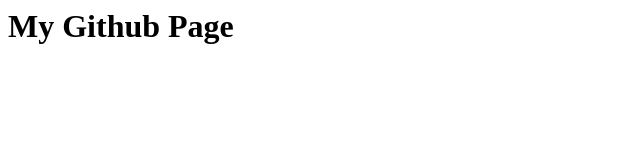
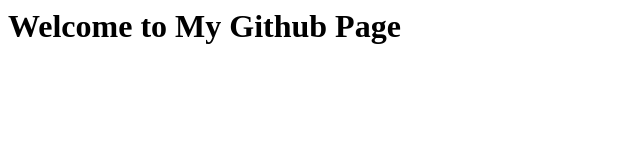
Before and after one commit to gismanray/home, a plain HTML site: page index.html in a window 1280 px wide. Shown: the whole page, without its empty margins (0-640 px from the left). Drawn offline with Linux system fonts and the light colour scheme.

Commit message:
Update header text on index.html

```diff
--- a/index.html
+++ b/index.html
@@ -3,6 +3,6 @@
 <title>Github Page</title>
 </head>
 <body>
-<h1>My Github Page</h1>
+<h1>Welcome to My Github Page</h1>
 </body>
 </html>
```
